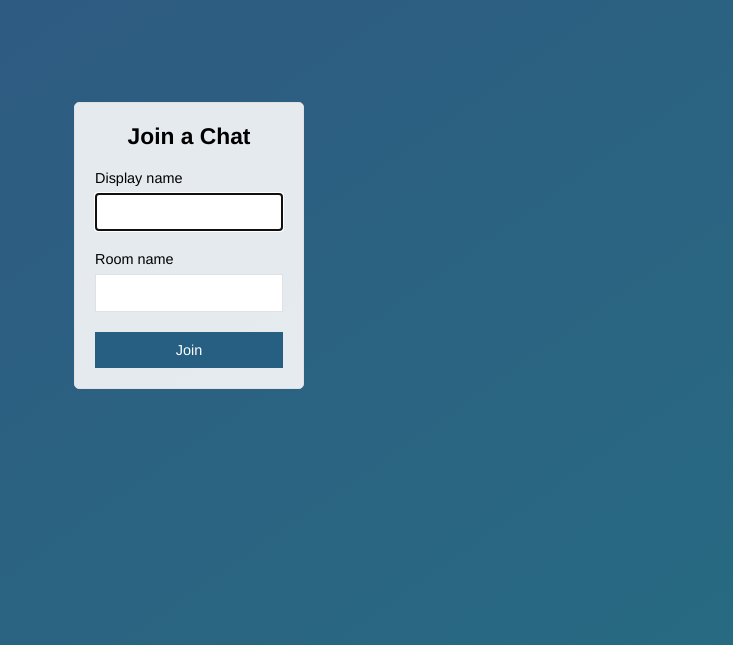
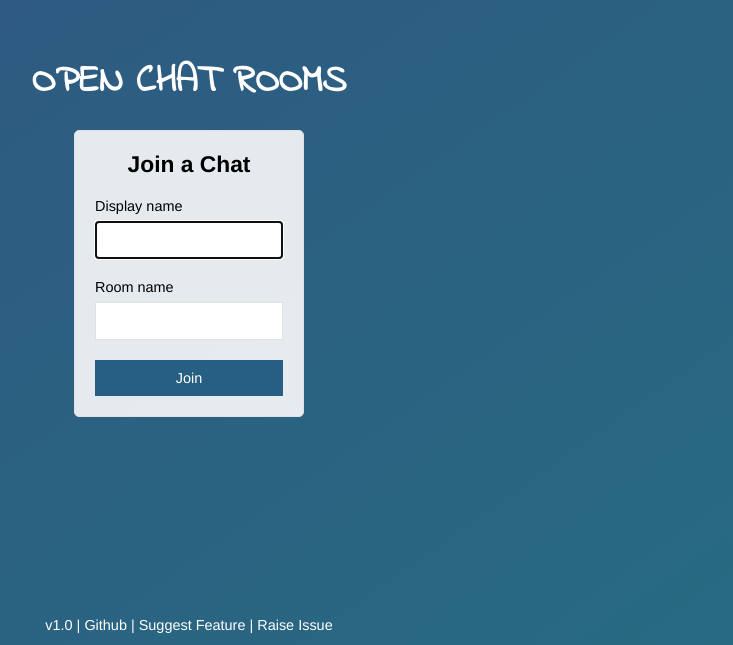
Before and after one commit to ankushgarg1998/open-chat-rooms, a website: page public/index.html in a window 1280 px wide. Shown: the part 155-800 px from the top of the page, without its empty margins (451-1184 px from the left). Drawn offline with Linux system fonts and the light colour scheme.

Commit message:
Front End Final stuff

```diff
--- a/public/css/styles.css
+++ b/public/css/styles.css
@@ -47,6 +47,7 @@ button:disabled {
 
 .centered-form {
     display: flex;
+    flex-direction: column;
     align-items: center;
     height: 100vh;
     width: 100vw;
@@ -57,6 +58,19 @@ button:disabled {
     background: -o-linear-gradient(125deg, rgba(39, 107, 130, 1) 0, rgba(49, 84, 129, 1) 100%);
     background: -ms-linear-gradient(125deg, rgba(39, 107, 130, 1) 0, rgba(49, 84, 129, 1) 100%);
     background: linear-gradient(325deg, rgba(39, 107, 130, 1) 0, rgba(49, 84, 129, 1) 100%)
+}
+
+.centered-form__heading {
+    /* width: 300px; */
+    color: white;
+    display: flex;
+    justify-content: center;
+}
+
+.centered-form__heading h1 {
+    font-size: 2.5rem;
+    font-family: 'Indie Flower', cursive;
+    font-weight: bold;
 }
 
 .centered-form__form {
@@ -173,6 +187,19 @@ button:disabled {
     color: #999
 }
 
+footer {
+    position: absolute;
+    bottom: 10px;
+    padding: 2px 10px 2px 10px;
+    border-radius: 5px;
+    color: white;
+}
+
+footer p a {
+    text-decoration: none;
+    color: white;
+}
+
 @media (max-width:600px) {
     * {
         font-size: 1rem
--- a/public/index.html
+++ b/public/index.html
@@ -6,10 +6,14 @@
     <meta name="viewport" content="width=device-width, initial-scale=1.0, user-scalable=no">
     <meta http-equiv="X-UA-Compatible" content="ie=edge">
     <title>Join | Node-Chat-App</title>
+    <link href="https://fonts.googleapis.com/css?family=Indie+Flower" rel="stylesheet">
     <link rel="stylesheet" href="/css/styles.css">
 </head>
 
 <body class="centered-form">
+    <div class="centered-form__heading">
+        <h1>OPEN CHAT ROOMS</h1>
+    </div>
     <div class="centered-form__form">
         <form action="/chat.html">
             <div class="form-field">
@@ -29,6 +33,10 @@
         </form>
     </div>
 
+    <footer>
+        <p>v1.0 | <a href="https://github.com/ankushgarg1998/open-chat-rooms">Github</a> | <a href="https://github.com/ankushgarg1998/open-chat-rooms/issues">Suggest Feature</a> | <a href="https://github.com/ankushgarg1998/open-chat-rooms/issues">Raise Issue</a></p>
+    </footer>
+
 </body>
 
 </html>
```
Also changed, not shown: README.md.
